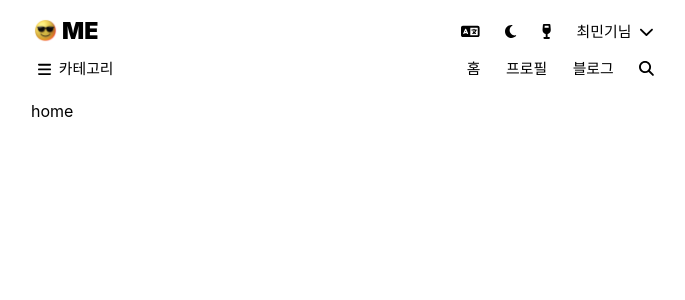
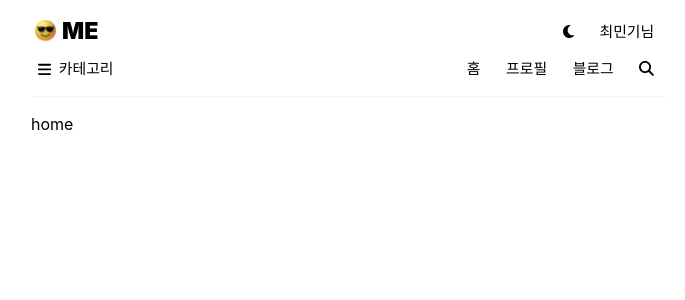
Before and after one commit to cmg8431/me, a Next.js app: page / in a window 1280 px wide. Shown: the top 300 px of the page, without its empty margins (291-976 px from the left). Built offline with nearby package versions, Linux system fonts and the light colour scheme; a web font is replaced by a local one.

Commit message:
feat(components): `Navbar` 컴포넌트 추가 및 디자인 반영

```diff
--- a/src/components/common/Navbar/index.tsx
+++ b/src/components/common/Navbar/index.tsx
@@ -35,18 +35,18 @@ export const Navbar = () => {
           ME
         </S.NavbarLogoContainer>
         <S.NavbarMenuItemContainer>
-          <S.ToggleButton>
+          {/* <S.ToggleButton>
             <FontAwesomeIcon icon={faLanguage} />
-          </S.ToggleButton>
+          </S.ToggleButton> */}
           <S.ToggleButton onClick={handleOnClickChangeTheme}>
             <FontAwesomeIcon icon={faMoon} />
           </S.ToggleButton>
-          <S.ToggleButton>
+          {/* <S.ToggleButton>
             <FontAwesomeIcon icon={faWineGlass} />
-          </S.ToggleButton>
+          </S.ToggleButton> */}
           <S.IconToggleButton>
             최민기님
-            <FontAwesomeIcon icon={faChevronDown} />
+            {/* <FontAwesomeIcon icon={faChevronDown} /> */}
           </S.IconToggleButton>
         </S.NavbarMenuItemContainer>
       </S.NavbarMenuContainer>
--- a/src/components/common/Navbar/styled.ts
+++ b/src/components/common/Navbar/styled.ts
@@ -15,6 +15,8 @@ export const NavbarConatiner = styled('nav', {
   flexDirection: 'column',
   margin: '0.9rem 0',
   gap: '4px',
+  paddingBottom: '0.7rem',
+  borderBottom: '1px solid $gray100',
 });
 
 export const NavbarMenuContainer = styled('div', {
```
